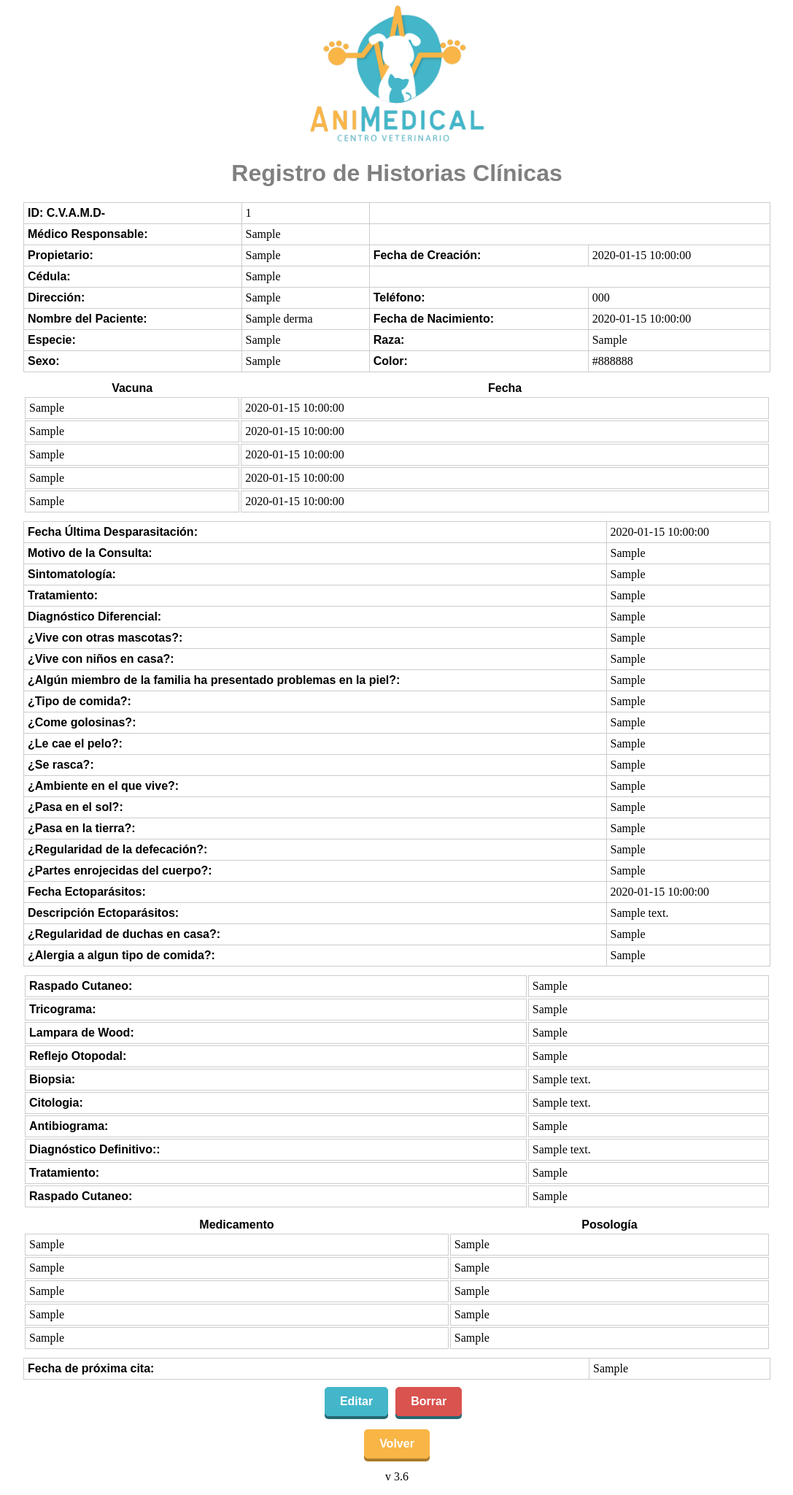
After one commit to andrespallango/Gestor_Veterinaria_HistClinicas, a Flask app: page /reporte_historia_d/1 in a window 1280 px wide. The commit adds this page. Shown: the whole page at 73% size, without its empty margins (96-1183 px from the left). Run offline with Flask 3, Linux system fonts and the light colour scheme; tables that the repository leaves empty or names only in its code hold one stand-in row (values such as "Sample post").

Commit message:
Versión 3.6

```diff
--- a/app.py
+++ b/app.py
@@ -342,6 +342,17 @@ def reporte_historia(id):
 
     return render_template('reporte_historia.html', historia=historia)
 
+# Ruta para mostrar el reporte de una historia clínica dermatológica
+@app.route('/reporte_historia_d/<int:id>')
+def reporte_historia_d(id):
+    cursor = mysql.get_db().cursor()
+    cursor.execute("SELECT * FROM historia_derma WHERE id = %s", (id,))
+    historia_derma = cursor.fetchone()
+    cursor.close()
+
+    return render_template('reporte_historia_d.html', historia_derma=historia_derma)
+
+
 
 if __name__ == '__main__':
     app.run()
--- a/templates/base.html
+++ b/templates/base.html
@@ -16,7 +16,7 @@
     {% block content %}{% endblock %}
     <!-- Pie de página -->
     <footer>
-        <p style="text-align: center;">v 3.5</p>
+        <p style="text-align: center;">v 3.6</p>
     </footer>
 </body>
 </html>
--- a/templates/reporte_completo.html
+++ b/templates/reporte_completo.html
@@ -52,7 +52,7 @@
                                     <td><strong>Cédula:</strong></td>
                                     <td>{{ historia_derma[2] }}</td>
                                 </tr>                            </table>
-                            <a href="{{ url_for('reporte_historia', id=historia_derma[0]) }}" class="btn secondary-btn">Ver Historia Completa</a>
+                            <a href="{{ url_for('reporte_historia_d', id=historia_derma[0]) }}" class="btn secondary-btn">Ver Historia Completa</a>
                         </li>
                     {% endfor %}
                 </ul>
--- /dev/null
+++ b/templates/reporte_historia_d.html
@@ -0,0 +1,248 @@
+{% extends "base.html" %}
+{% block content %}
+
+<table class="info-table" style="max-width: 80%;">
+    <tr>
+        <td class="label"><strong>ID: C.V.A.M.D-</strong></td>
+        <td>{{ historia_derma[0] }}</td>
+    </tr>
+    <tr>
+        <td class="label"><strong>Médico Responsable:</strong></td>
+        <td>{{ historia_derma[4] }}</td>
+    </tr>
+    <tr>
+        <td class="label"><strong>Propietario:</strong></td>
+        <td>{{ historia_derma[1] }}</td>
+        <td class="label"><strong>Fecha de Creación:</strong></td>
+        <td>{{ historia_derma[5] }}</td>
+    </tr>
+    <tr>
+        <td class="label"><strong>Cédula:</strong></td>
+        <td>{{ historia_derma[2] }}</td>
+    </tr>
+    <tr>
+        <td class="label"><strong>Dirección:</strong></td>
+        <td>{{ historia_derma[3] }}</td>
+        <td class="label"><strong>Teléfono:</strong></td>
+        <td>{{ historia_derma[6] }}</td>
+    </tr>
+    <tr>
+        <td class="label"><strong>Nombre del Paciente:</strong></td>
+        <td>{{ historia_derma[7] }}</td>
+        <td class="label"><strong>Fecha de Nacimiento:</strong></td>
+        <td>{{ historia_derma[8] }}</td>
+    </tr>
+    <tr>
+        <td class="label"><strong>Especie:</strong></td>
+        <td>{{ historia_derma[9] }}</td>
+        <td class="label"><strong>Raza:</strong></td>
+        <td>{{ historia_derma[10] }}</td>
+    </tr>
+    <tr>
+        <td class="label"><strong>Sexo:</strong></td>
+        <td>{{ historia_derma[11] }}</td>
+        <td class="label"><strong>Color:</strong></td>
+        <td>{{ historia_derma[12] }}</td>
+    </tr>
+</table>
+
+<table class="info-table" style="max-width: 80%; border-collapse: separate;">
+    <tr>
+        <th class="label">Vacuna</th>
+        <th class="label">Fecha</th>
+    </tr>
+    <tr>
+        <td>{{ historia_derma[13] }}</td>
+        <td>{{ historia_derma[14] if historia_derma[14] else '' }}</td>
+    </tr>
+    <tr>
+        <td>{{ historia_derma[15] }}</td>
+        <td>{{ historia_derma[16] if historia_derma[16] else '' }}</td>
+    </tr>
+    <tr>
+        <td>{{ historia_derma[17] }}</td>
+        <td>{{ historia_derma[18] if historia_derma[18] else '' }}</td>
+    </tr>
+    <tr>
+        <td>{{ historia_derma[19] }}</td>
+        <td>{{ historia_derma[20] if historia_derma[20] else '' }}</td>
+    </tr>
+    <tr>
+        <td>{{ historia_derma[21] }}</td>
+        <td>{{ historia_derma[22] if historia_derma[22] else '' }}</td>
+    </tr>
+</table>
+
+<table class="info-table" style="max-width: 80%;">
+    <tr>
+        <td class="label"><strong>Fecha Última Desparasitación:</strong></td>
+        <td>{{ historia_derma[23] if historia_derma[23] else '' }}</td>
+    </tr>
+    <tr>
+        <td class="label"><strong>Motivo de la Consulta:</strong></td>
+        <td>{{ historia_derma[24] }}</td>
+    </tr>
+    <tr>
+        <td class="label"><strong>Sintomatología:</strong></td>
+        <td>{{ historia_derma[25] }}</td>
+    </tr>
+    <tr>
+        <td class="label"><strong>Tratamiento:</strong></td>
+        <td>{{ historia_derma[26] }}</td>
+    </tr>
+    <tr>
+        <td class="label"><strong>Diagnóstico Diferencial:</strong></td>
+        <td>{{ historia_derma[27] }}</td>
+    </tr>
+    <tr>
+        <td class="label"><strong>¿Vive con otras mascotas?:</strong></td>
+        <td>{{ historia_derma[28] }}</td>
+    </tr>
+    <tr>
+        <td class="label"><strong>¿Vive con niños en casa?:</strong></td>
+        <td>{{ historia_derma[29] }}</td>
+    </tr>
+    <tr>
+        <td class="label"><strong>¿Algún miembro de la familia ha presentado problemas en la piel?:</strong></td>
+        <td>{{ historia_derma[30] }}</td>
+    </tr>
+    <tr>
+        <td class="label"><strong>¿Tipo de comida?:</strong></td>
+        <td>{{ historia_derma[31] }}</td>
+    </tr>
+    <tr>
+        <td class="label"><strong>¿Come golosinas?:</strong></td>
+        <td>{{ historia_derma[32] }}</td>
+    </tr>
+    <tr>
+        <td class="label"><strong>¿Le cae el pelo?:</strong></td>
+        <td>{{ historia_derma[33] }}</td>
+    </tr>
+    <tr>
+        <td class="label"><strong>¿Se rasca?:</strong></td>
+        <td>{{ historia_derma[34] }}</td>
+    </tr>
+    <tr>
+        <td class="label"><strong>¿Ambiente en el que vive?:</strong></td>
+        <td>{{ historia_derma[35] }}</td>
+    </tr>
+    <tr>
+        <td class="label"><strong>¿Pasa en el sol?:</strong></td>
+        <td>{{ historia_derma[36] }}</td>
+    </tr>
+    <tr>
+        <td class="label"><strong>¿Pasa en la tierra?:</strong></td>
+        <td>{{ historia_derma[37] }}</td>
+    </tr>
+    <tr>
+        <td class="label"><strong>¿Regularidad de la defecación?:</strong></td>
+        <td>{{ historia_derma[38] }}</td>
+    </tr>
+    <tr>
+        <td class="label"><strong>¿Partes enrojecidas del cuerpo?:</strong></td>
+        <td>{{ historia_derma[39] }}</td>
+    </tr>
+    <tr>
+        <td class="label"><strong>Fecha Ectoparásitos:</strong></td>
+        <td>{{ historia_derma[40] }}</td>
+    </tr>
+    <tr>
+        <td class="label"><strong>Descripción Ectoparásitos:</strong></td>
+        <td>{{ historia_derma[41] }}</td>
+    </tr>
+    <tr>
+        <td class="label"><strong>¿Regularidad de duchas en casa?:</strong></td>
+        <td>{{ historia_derma[42] }}</td>
+    </tr>
+    <tr>
+        <td class="label"><strong>¿Alergia a algun tipo de comida?:</strong></td>
+        <td>{{ historia_derma[43] }}</td>
+    </tr>
+</table>
+
+<table class="info-table" style="max-width: 80%; border-collapse: separate;">
+    <tr>
+        <td class="label"><strong>Raspado Cutaneo: </strong></td>
+        <td>{{ historia_derma[44] }}</td>
+    </tr>
+    <tr>
+        <td class="label"><strong>Tricograma: </strong></td>
+        <td>{{ historia_derma[45] }}</td>
+    </tr>
+    <tr>
+        <td class="label"><strong>Lampara de Wood: </strong></td>
+        <td>{{ historia_derma[46] }}</td>
+    </tr>
+    <tr>
+        <td class="label"><strong>Reflejo Otopodal: </strong></td>
+        <td>{{ historia_derma[47] }}</td>
+    </tr>
+    <tr>
+        <td class="label"><strong>Biopsia: </strong></td>
+        <td>{{ historia_derma[48] }}</td>
+    </tr>
+    <tr>
+        <td class="label"><strong>Citologia: </strong></td>
+        <td>{{ historia_derma[48] }}</td>
+    </tr>
+    <tr>
+        <td class="label"><strong>Antibiograma: </strong></td>
+        <td>{{ historia_derma[49] }}</td>
+    </tr>
+    <tr>
+        <td class="label"><strong>Diagnóstico Definitivo:: </strong></td>
+        <td>{{ historia_derma[50] }}</td>
+    </tr>
+    <tr>
+        <td class="label"><strong>Tratamiento: </strong></td>
+        <td>{{ historia_derma[51] }}</td>
+    </tr>
+    <tr>
+        <td class="label"><strong>Raspado Cutaneo: </strong></td>
+        <td>{{ historia_derma[52] }}</td>
+    </tr>
+</table>
+
+<table class="info-table" style="max-width: 80%; border-collapse: separate;">
+    <tr>
+        <th class="label">Medicamento</th>
+        <th class="label">Posología</th>
+    </tr>
+    <tr>
+        <td>{{ historia_derma[53] }}</td>
+        <td>{{ historia_derma[54] }}</td>
+    </tr>
+    <tr>
+        <td>{{ historia_derma[55] }}</td>
+        <td>{{ historia_derma[56] }}</td>
+    </tr>
+    <tr>
+        <td>{{ historia_derma[57] }}</td>
+        <td>{{ historia_derma[58] }}</td>
+    </tr>
+    <tr>
+        <td>{{ historia_derma[59] }}</td>
+        <td>{{ historia_derma[60] }}</td>
+    </tr>
+    <tr>
+        <td>{{ historia_derma[61] }}</td>
+        <td>{{ historia_derma[62] }}</td>
+    </tr>
+</table>
+<table class="info-table" style="max-width: 80%;">
+    <tr>
+        <td class="label"><strong>Fecha de próxima cita:</strong></td>
+        <td>{{ historia_derma[63] if historia_derma[63] else '' }}</td>
+    </tr>
+
+</table>
+
+    <div class="button-container">
+        <br><br><a href="{{ url_for('editar_historia', id=historia_derma[0]) }}" class="btn btn-primary">Editar</a>
+        <a href="{{ url_for('confirmar_borrar_historia', id=historia_derma[0]) }}" class="btn btn-danger">Borrar</a>
+    </div>
+
+    <br>
+
+    <a href="javascript:history.back()" class="btn secundary-btn">Volver</a>
+{% endblock %}
```
